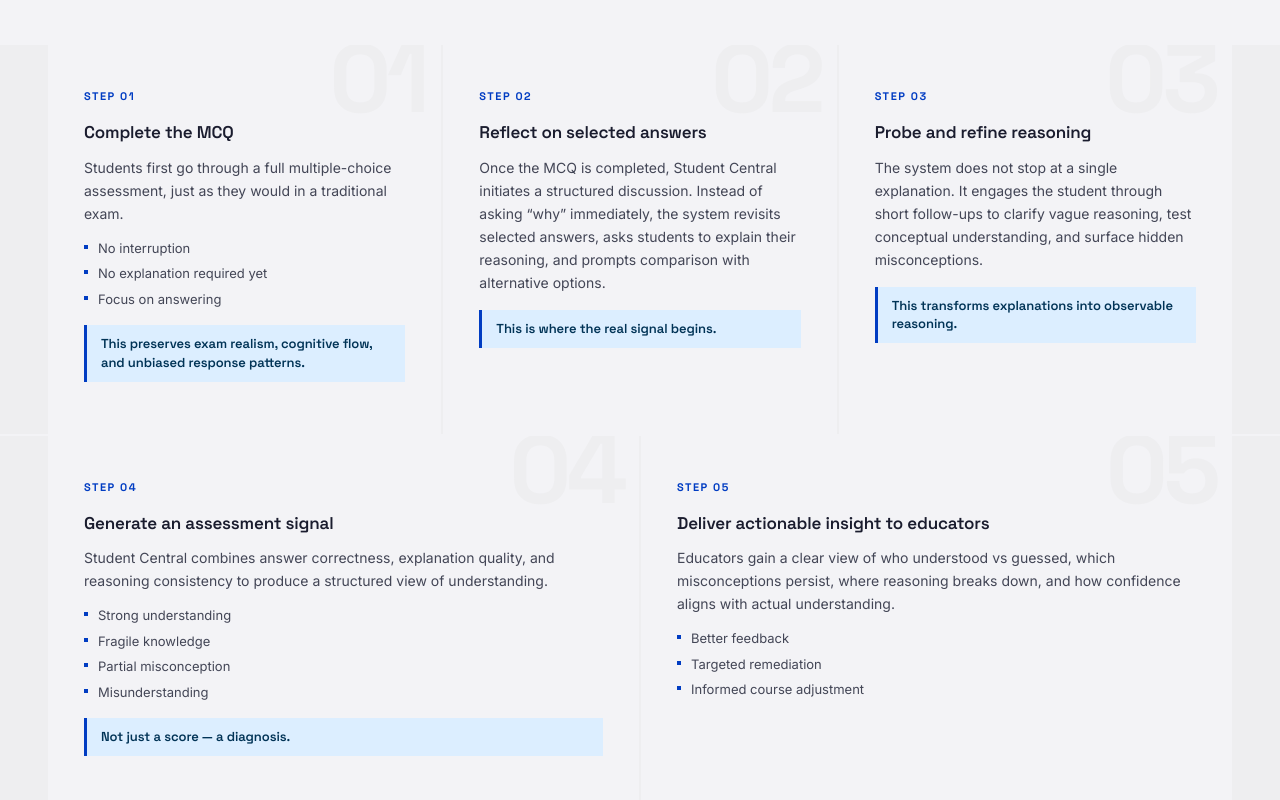
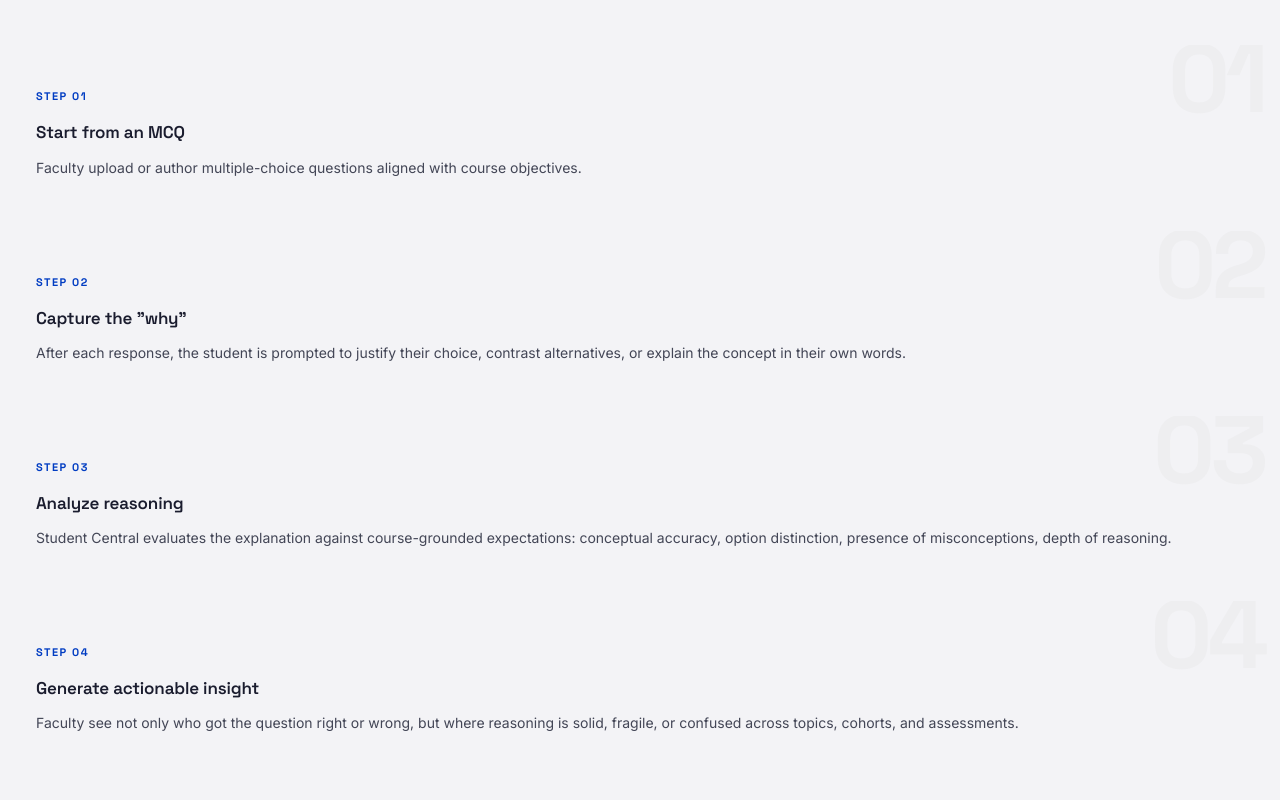
Before and after one commit to nboitout/student-central, a Next.js app: page / in a window 1280 px wide. Shown: the part 3240-4040 px from the top of the page. Built offline with nearby package versions, Linux system fonts and the light colour scheme.

Commit message:
Refactor workflow steps and update titles and bodies

```diff
--- a/src/components/Workflow.tsx
+++ b/src/components/Workflow.tsx
@@ -2,57 +2,24 @@
 
 const STEPS = [
   {
-    num: "01",
     idx: "Step 01",
-    title: "Complete the MCQ",
-    body: "Students first go through a full multiple-choice assessment, just as they would in a traditional exam.",
-    bullets: [
-      "No interruption",
-      "No explanation required yet",
-      "Focus on answering",
-    ],
-    insight: "This preserves exam realism, cognitive flow, and unbiased response patterns.",
+    title: "Start from an MCQ",
+    body: "Faculty upload or author multiple-choice questions aligned with course objectives.",
   },
   {
-    num: "02",
     idx: "Step 02",
-    title: "Reflect on selected answers",
-    body: "Once the MCQ is completed, Student Central initiates a structured discussion. Instead of asking \u201cwhy\u201d immediately, the system revisits selected answers, asks students to explain their reasoning, and prompts comparison with alternative options.",
-    bullets: [],
-    insight: "This is where the real signal begins.",
+    title: 'Capture the "why"',
+    body: "After each response, the student is prompted to justify their choice, contrast alternatives, or explain the concept in their own words.",
   },
   {
-    num: "03",
     idx: "Step 03",
-    title: "Probe and refine reasoning",
-    body: "The system does not stop at a single explanation. It engages the student through short follow-ups to clarify vague reasoning, test conceptual understanding, and surface hidden misconceptions.",
-    bullets: [],
-    insight: "This transforms explanations into observable reasoning.",
+    title: "Analyze reasoning",
+    body: "Student Central evaluates the explanation against course-grounded expectations: conceptual accuracy, option distinction, presence of misconceptions, depth of reasoning.",
   },
   {
-    num: "04",
     idx: "Step 04",
-    title: "Generate an assessment signal",
-    body: "Student Central combines answer correctness, explanation quality, and reasoning consistency to produce a structured view of understanding.",
-    bullets: [
-      "Strong understanding",
-      "Fragile knowledge",
-      "Partial misconception",
-      "Misunderstanding",
-    ],
-    insight: "Not just a score \u2014 a diagnosis.",
-  },
-  {
-    num: "05",
-    idx: "Step 05",
-    title: "Deliver actionable insight to educators",
-    body: "Educators gain a clear view of who understood vs guessed, which misconceptions persist, where reasoning breaks down, and how confidence aligns with actual understanding.",
-    bullets: [
-      "Better feedback",
-      "Targeted remediation",
-      "Informed course adjustment",
-    ],
-    insight: null,
+    title: "Generate actionable insight",
+    body: "Faculty see not only who got the question right or wrong, but where reasoning is solid, fragile, or confused across topics, cohorts, and assessments.",
   },
 ];
 
@@ -64,57 +31,20 @@
           <span className="ribbon">How it works</span>
         </div>
         <h2 className={`${styles.headline} reveal`}>
-          From answer selection to reasoning analysis
+          A simple workflow for faculty, a deeper signal for learning
         </h2>
       </div>
 
-      {/* Row 1: steps 1–3 */}
-      <div className={styles.stepsRow}>
-        {STEPS.slice(0, 3).map((s, i) => (
+      <div className={styles.steps}>
+        {STEPS.map((s, i) => (
           <div
             key={s.idx}
             className={`${styles.step} reveal ${i > 0 ? `d${i}` : ""}`}
           >
-            <div className={styles.stepBg}>{s.num}</div>
+            <div className={styles.stepBg}>{`0${i + 1}`}</div>
             <div className={styles.stepIdx}>{s.idx}</div>
             <h3 className={styles.stepTitle}>{s.title}</h3>
             <p className="body-md">{s.body}</p>
-            {s.bullets.length > 0 && (
-              <ul className={styles.stepBullets}>
-                {s.bullets.map((b) => (
-                  <li key={b} className={styles.stepBullet}>{b}</li>
-                ))}
-              </ul>
-            )}
-            {s.insight && (
-              <div className={styles.stepInsight}>{s.insight}</div>
-            )}
-            <div className={styles.stepBar} />
-          </div>
-        ))}
-      </div>
-
-      {/* Row 2: steps 4–5 */}
-      <div className={styles.stepsRowWide}>
-        {STEPS.slice(3).map((s, i) => (
-          <div
-            key={s.idx}
-            className={`${styles.step} ${styles.stepWide} reveal ${i > 0 ? "d1" : ""}`}
-          >
-            <div className={styles.stepBg}>{s.num}</div>
-            <div className={styles.stepIdx}>{s.idx}</div>
-            <h3 className={styles.stepTitle}>{s.title}</h3>
-            <p className="body-md">{s.body}</p>
-            {s.bullets.length > 0 && (
-              <ul className={styles.stepBullets}>
-                {s.bullets.map((b) => (
-                  <li key={b} className={styles.stepBullet}>{b}</li>
-                ))}
-              </ul>
-            )}
-            {s.insight && (
-              <div className={styles.stepInsight}>{s.insight}</div>
-            )}
             <div className={styles.stepBar} />
           </div>
         ))}
```
